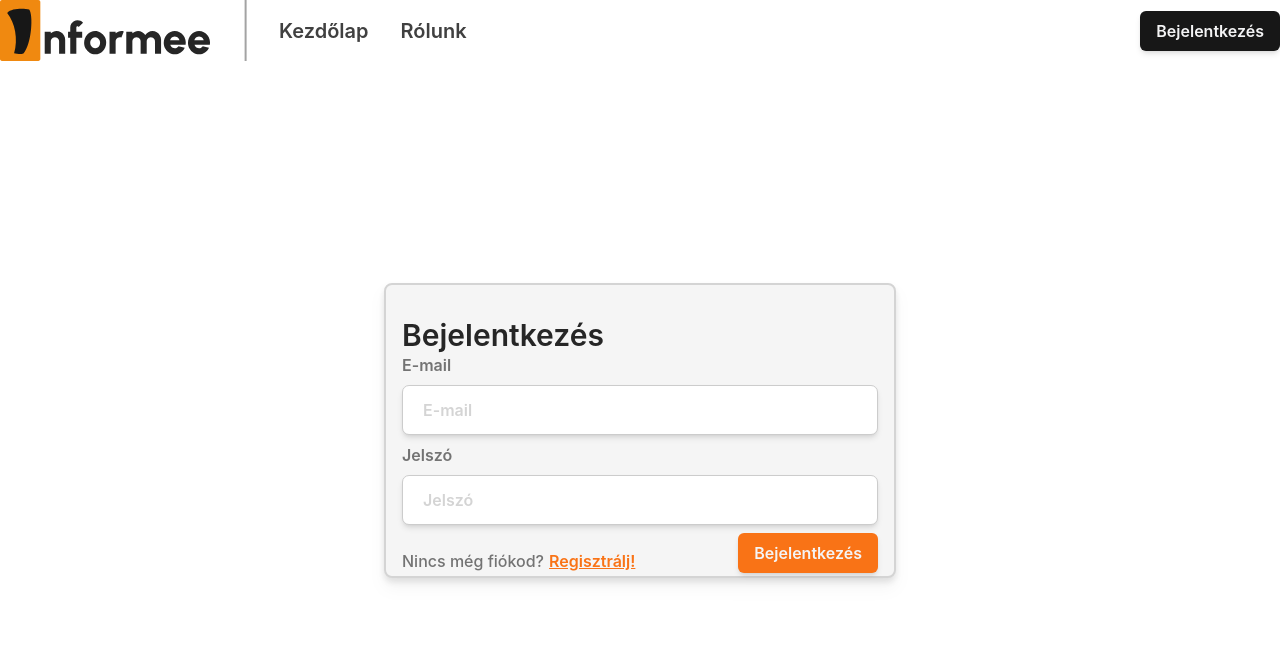
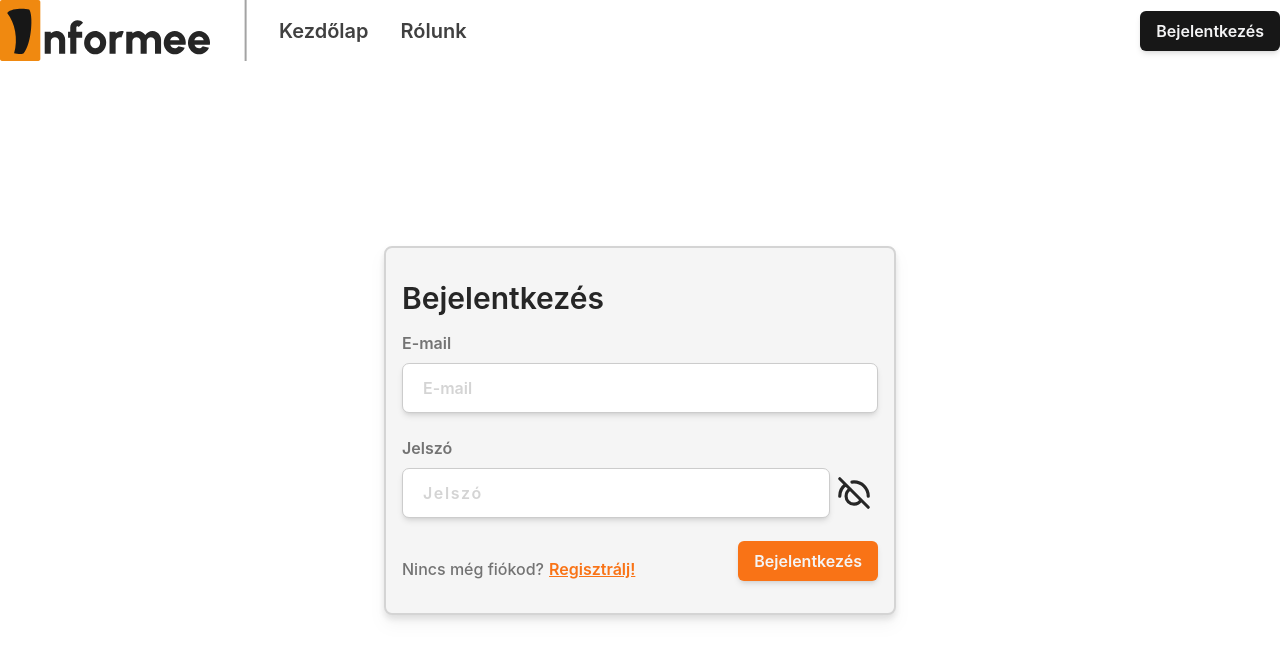
Before and after one commit to WR0NGTH3HU4/Informee, a Vue app: page /Login in a window 1280 px wide. Shown: the top 660 px of the page. Built offline with nearby package versions, Linux system fonts and the light colour scheme; what tailwindcss-animated would draw is missing.

Commit message:
show/hide passwd button, logic, design

```diff
--- a/src/assets/main.css
+++ b/src/assets/main.css
@@ -12,6 +12,7 @@ html, body, #app {
     height: 100%;
     margin: 0;
     padding: 0;
+    width: 100vw;
 }
 
 *{
@@ -24,7 +25,7 @@ html, body, #app {
 #app {
     display: flex;
     flex-direction: column;
-    width: 100vw;
+    min-width: 100vw;
 
 }
 
--- a/src/components/Input.vue
+++ b/src/components/Input.vue
@@ -1,10 +1,18 @@
+<script setup lang="ts">
+import { getAllJSDocTags } from 'typescript';
+import { defineProps } from 'vue';
+const props = defineProps(['modelValue','type']);
+const emit= defineEmits();
+const updateModel = (event: Event) => {
+  emit('update:modelValue', (event.target as HTMLInputElement).value);
+}
+
+</script>
 <template>
-  <input type="text" name="" class="mezo" id="alap" placeholder="Placeholder">
+  <input :type="type" name="" class="mezo" id="alap" placeholder="Placeholder" @input="updateModel">
 </template>
 
-<script setup lang="ts">
 
-</script>
 
 
 <style scoped>
--- /dev/null
+++ b/src/components/passwdHidden.vue
@@ -0,0 +1,17 @@
+<template>
+    <svg width="800px" height="800px" viewBox="0 0 24 24" fill="none" xmlns="http://www.w3.org/2000/svg">
+        <path d="M9.60997 9.60714C8.05503 10.4549 7 12.1043 7 14C7 16.7614 9.23858 19 12 19C13.8966 19 15.5466 17.944 16.3941 16.3878M21 14C21 9.02944 16.9706 5 12 5C11.5582 5 11.1238 5.03184 10.699 5.09334M3 14C3 11.0069 4.46104 8.35513 6.70883 6.71886M3 3L21 21" stroke="#000000" stroke-width="2" stroke-linecap="round" stroke-linejoin="round"/>
+    </svg>
+</template>
+<style lang="scss" scoped>
+path{
+    @apply stroke-neutral-800
+}
+svg:hover{
+    @apply bg-neutral-800 drop-shadow-lg;
+    border-radius: 100%;
+    path{
+        @apply stroke-neutral-100
+    }
+}
+</style>
--- /dev/null
+++ b/src/components/passwdShown.vue
@@ -0,0 +1,17 @@
+<template>
+    <svg width="800px" height="800px" viewBox="0 0 24 24" fill="none" xmlns="http://www.w3.org/2000/svg">
+        <path d="M3 14C3 9.02944 7.02944 5 12 5C16.9706 5 21 9.02944 21 14M17 14C17 16.7614 14.7614 19 12 19C9.23858 19 7 16.7614 7 14C7 11.2386 9.23858 9 12 9C14.7614 9 17 11.2386 17 14Z" stroke="#000000" stroke-width="2" stroke-linecap="round" stroke-linejoin="round"/>
+    </svg>
+</template>
+<style lang="scss" scoped>
+path{
+    @apply stroke-neutral-800
+}
+svg:hover{
+    @apply bg-neutral-800 drop-shadow-lg;
+    border-radius: 100%;
+    path{
+        @apply stroke-neutral-100
+    }
+}
+</style>
--- a/src/views/Login.vue
+++ b/src/views/Login.vue
@@ -2,62 +2,103 @@
     import { RouterLink, RouterView } from 'vue-router'
     import {ref} from 'vue'
     import Button from '../components/Button.vue'
+    import Input from '@/components/Input.vue';
+    import passwdShown from '@/components/passwdShown.vue';
+    import passwdHidden from '@/components/passwdHidden.vue';
+    import { onMounted } from 'vue';
 
-    import Input from '@/components/Input.vue';
+    const Email = ref('');
+    const Passwd = ref('');
+
+
+    let passShown = ref<boolean>(false);
+
+    const onShown = () =>{
+
+        passShown.value =!passShown.value
+
+    }
+
+    const onLogIn = () =>{
+        console.log(Email.value, Passwd.value)
+    }
+    onMounted(()=>{
+        passShown.value = false
+    })
 </script>
 <template>
-    <!--     <div class="container w-full flex flex-col justify-center items-center"> -->
-        <div class=" flex flex-column justify-center content-center items-center h-screen">
-            <div class="loginWindow rounded-lg border-2 border-neutral-300 bg-neutral-100 drop-shadow-lg flex flex-col justify-between items-center content-center">
-
-            <div class="TitleContainer w-full flex justify-start">
-                <h1 class="text-neutral-800 text-3xl" id="Title">Bejelentkezés</h1>
+    <div class="FullPage">
+        <div class="loginWindow">
+            <div class="TitleContainer">
+                <h1 class="Title" id="Title">Bejelentkezés</h1>
             </div>
-                <div class="w-full flex flex-col justify-center content-center">
-                    <h3 class="text-neutral-500">E-mail</h3>
-                    <Input id="email" placeholder="E-mail"/>
+            <div class="InputContainer">
+                <h3 class="inputName">E-mail</h3>
+                <Input type="text" id="email" placeholder="E-mail" v-model="Email"/>
+            </div>
+            <div class="InputContainer">
+                <h3 class="inputName">Jelszó</h3>
+                <div class="passwd">
+                    <Input :type="passShown ? 'text' : 'password'" id="passwd" placeholder="Jelszó" v-model="Passwd"/>
+                    <div v-if="passShown" class="PasswdSVG">
+                        <passwdShown @click.prevent="onShown" class="show"/>
+                    </div>
+                    <div v-else class="PasswdSVG">
+                        <passwdHidden @click.prevent="onShown" class="show"/>
+                    </div>
                 </div>
-                <div class="w-full flex flex-col justify-center content-center">
-                    <h3 class="text-neutral-500">Jelszó</h3>
-                    <Input id="passwd" placeholder="Jelszó"/>
-                </div>
-
-                <!--PassWd input field-->
-
-                <div class="GoToPages flex flex-row justify-between content-center items-end">
-
-                    <h5 class="text-neutral-500 font-medium flex flex-row">Nincs még fiókod?<RouterLink to="/Registration"><h5 class="text-orange-500 underline" id="Reg">Regisztrálj!</h5></RouterLink></h5>
-                    <!--Login button-->
-                    <Button text="Bejelentkezés" type="primary"></Button>
-                </div>
-
-
+            </div>
+            <div class="GoToPages">
+                <h5 class="text-neutral-500 font-medium flex flex-row">Nincs még fiókod?<RouterLink to="/Registration"><h5 class="text-orange-500 underline" id="Reg">Regisztrálj!</h5></RouterLink></h5>
+                <Button text="Bejelentkezés" type="primary" @click.prevent="onLogIn"></Button>
             </div>
         </div>
-
-    <!--</div> -->
-    <!--Footer-->
-
+    </div>
 </template>
-<style scoped>
+<style scoped lang="scss">
     *{
         margin: 0;
         padding: 0;
+    }
+    .FullPage{
+        @apply flex flex-col justify-center content-center items-center h-screen
+    }
+    .loginWindow{
+        @apply rounded-lg border-2 border-neutral-300 bg-neutral-100 drop-shadow-lg flex flex-col justify-between items-center content-center;
+        width: 40%;
+        height: 50%;
+        padding: 2rem 1rem 2rem 1rem;
+    }
+    .TitleContainer{
+        @apply w-full flex justify-start;
+    }
+    .InputContainer{
+        @apply w-full flex flex-col justify-center content-center
+    }
+    .GoToPages{
+        @apply flex flex-row justify-between content-center items-end w-full
+    }
+    .Title{
+        @apply text-neutral-800 text-3xl;
+    }
+    .inputName{
+        @apply text-neutral-500
+    }
+    .passwd{
+        @apply flex flex-row justify-between content-center items-center w-full
+    }
+    .show{
+        width: 3rem;
+        height: 3rem;
+        padding: 5px;
+    }
 
-    }
     #email{
         width: 100%;
     }
     #passwd{
-        width: 100%;
-    }
-    .loginWindow{
-        width: 40%;
-        height: 40%;
-        padding: 2rem 1rem 2rem 1rem;
-    }
-    .GoToPages{
-        width: 100%;
+        @apply tracking-widest;
+        width: 90%;
     }
     #Reg{
         padding-left: 5px;
```
